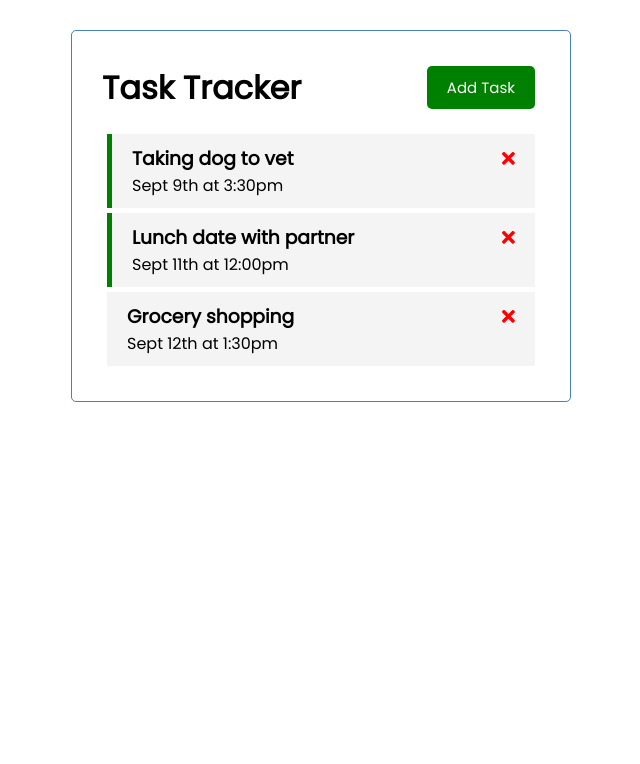
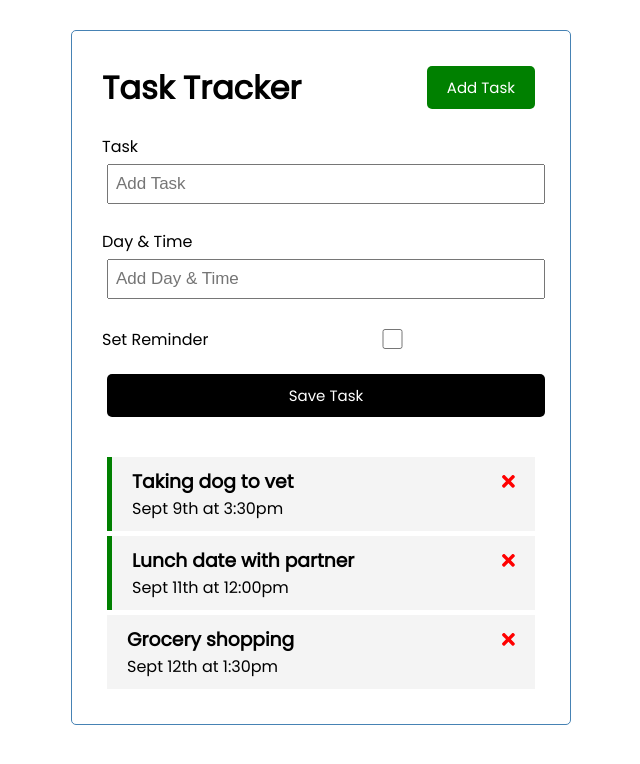
Before and after one commit to HeimdallS/vue-list-practice, a Vue app: page / in a window 1280 px wide. Shown: the top 764 px of the page, without its empty margins (319-959 px from the left). Built offline with nearby package versions, Linux system fonts and the light colour scheme.

Commit message:
Created add task component. Created addTask functionality.

```diff
--- a/package.json
+++ b/package.json
@@ -14,7 +14,8 @@
     "core-js": "^3.6.5",
     "fix": "0.0.6",
     "npm": "^8.0.0",
-    "vue": "^3.0.0"
+    "vue": "^3.0.0",
+    "vue-uuid": "^2.0.2"
   },
   "devDependencies": {
     "@vue/cli-plugin-babel": "~4.5.0",
--- a/src/App.vue
+++ b/src/App.vue
@@ -1,6 +1,7 @@
 <template>
 <div class="container">
   <Header title = "Task Tracker"/>
+  <AddTask @add-task="addTask"/>
   <Tasks @toggle-reminder="toggleReminder" @delete-task="deleteTask" :tasks="tasks"/>
 </div>
 </template>
@@ -8,12 +9,14 @@
 <script>
 import Header from './components/Header.vue'
 import Tasks from './components/Tasks.vue'
+import AddTask from './components/AddTask.vue'
 
 export default {
   name: 'App',
   components: {
     Header,
-    Tasks
+    Tasks,
+    AddTask
   },
   data() {
     return {
@@ -21,6 +24,9 @@
     }
   },
   methods: {
+    addTask(task) {
+      this.tasks = [...this.tasks, task]
+    },
     deleteTask(id) {
       if(confirm('Are you sure you wish to delete?')) {
         this.tasks = this.tasks.filter((task) => task.id !== id)
--- /dev/null
+++ b/src/components/AddTask.vue
@@ -0,0 +1,87 @@
+<template>
+    <form @submit="onSubmit" class="add-form">
+        <div class="form-control">
+            <label>Task</label>
+            <input type="text" v-model="text" name="text" placeholder="Add Task" />
+        </div>
+        <div class="form-control">
+            <label>Day & Time</label>
+            <input type="text" v-model="day" name="day" placeholder="Add Day & Time" />
+        </div>
+         <div class="form-control form-control-check">
+            <label>Set Reminder</label>
+            <input type="checkbox" v-model="reminder" name="reminder" />
+        </div>
+
+        <input type="submit" value="Save Task" class="btn btn-block" />
+    </form>
+</template>
+
+<script>
+    import { uuid } from 'vue-uuid';
+
+    export default {
+        name: 'AddTask',
+        data() {
+            return {
+                text: '',
+                day: '',
+                reminder: false,
+            }
+        },
+        methods: {
+            onSubmit(e) {
+                e.preventDefault()
+
+                if(!this.text) {
+                    alert('Please add task')
+                    return
+                }
+
+                const newTask = {
+                    id: uuid.v1(),
+                    text: this.text,
+                    day: this.day,
+                    reminder: this.reminder,
+                }
+
+                this.$emit('add-task', newTask)
+
+                this.text = '',
+                this.day = ''
+                this.reminder = false
+            }
+        }
+    }
+</script>
+
+<style scoped>
+    .add-form {
+        margin-bottom: 40px;
+    }
+    .form-control {
+        margin: 20px 0;
+    }
+    .form-control label {
+        display: block;
+    }
+    .form-control input {
+        width: 100%;
+        height: 40px;
+        margin: 5px;
+        padding: 3px 7px;
+        font-size: 17px;
+    }
+    .form-control-check {
+        display: flex;
+        align-items: center;
+        justify-content: space-between;
+    }
+    .form-control-check label {
+        flex: 1;
+    }
+    .form-control-check input {
+        flex: 2;
+        height: 20px;
+    }
+</style>
--- a/src/main.js
+++ b/src/main.js
@@ -2,7 +2,7 @@
 import { FontAwesomeIcon } from '@fortawesome/vue-fontawesome'
 import {library} from '@fortawesome/fontawesome-svg-core';
 import {fas} from '@fortawesome/free-solid-svg-icons';
-import App from './App.vue'
+import App from './App.vue';
 
 library.add(fas);
 
```
Also changed, not shown: 1 other file (tests, documents, lock files or other folders).
